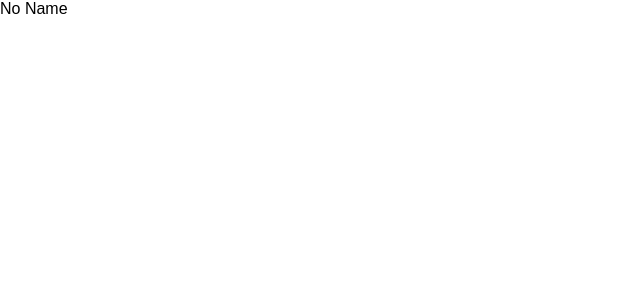
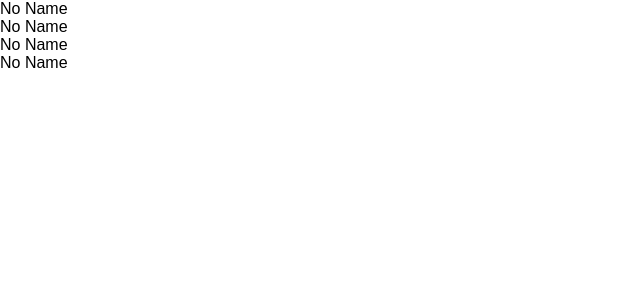
Before and after one commit to hwigyeompark/Simple-Contact, a React (Create React App) app: page / in a window 1280 px wide. Shown: the top 300 px of the page, without its empty margins (0-640 px from the left). Built offline with nearby package versions, Linux system fonts and the light colour scheme.

Commit message:
update ContactList

```diff
--- a/src/Component/ContactList.js
+++ b/src/Component/ContactList.js
@@ -1,6 +1,6 @@
 import React, {Component} from 'react';
 
-class ContactList extends Component{
+export  class ContactItem extends Component{
     static defaultProps = {
       noName : "No Name"
     };
@@ -12,4 +12,17 @@ class ContactList extends Component{
         );
     }
 }
+
+class ContactList extends Component{
+    render(){
+        const named = ["박휘겸", "휘겸박", "홍길동", "길동홍"];
+        return(
+            <div>
+                {
+                    named.map((item) => <ContactItem itemName = {item}/>)
+                }
+            </div>
+        )
+    }
+}
 export default ContactList;
```
